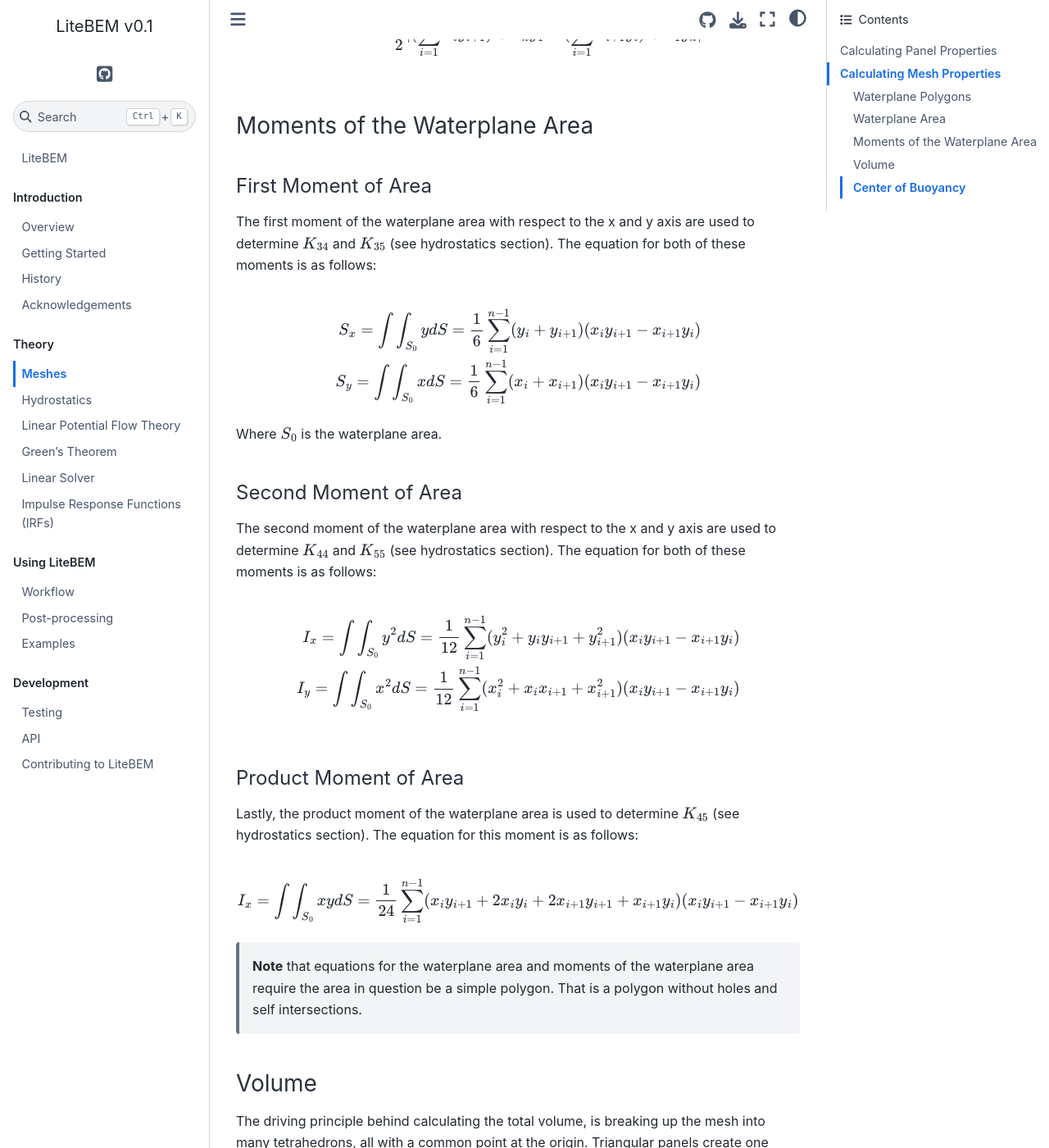
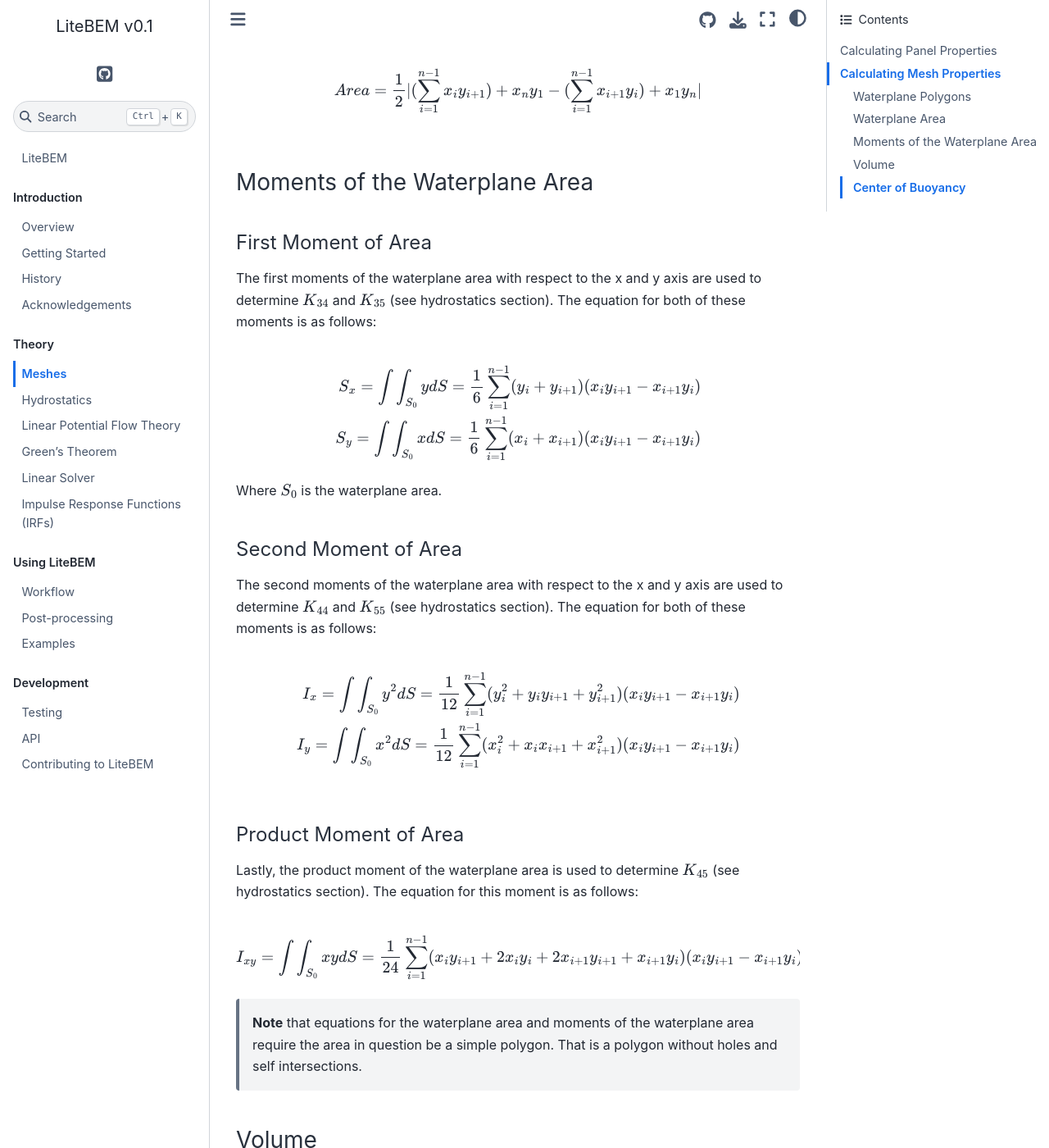
Before and after one commit to dav-og/LiteBEM, a Sphinx documentation site: the page built from docs/source/theory/meshes.md, in a window 1280 px wide and 1400 px high, scrolled down 2439 px. Shown: the whole window at 82% size. Built offline with Sphinx 7.4.7 and the Sphinx Book theme 1.1.4, drawn with Linux system fonts in a browser that asks for light colours; some of the changed text lies outside the part shown.

Commit message:
Update meshes.md

```diff
--- a/docs/source/theory/meshes.md
+++ b/docs/source/theory/meshes.md
@@ -100,7 +100,7 @@
 
 #### First Moment of Area
 
-The first moment of the waterplane area with respect to the x and y axis are used to determine $K_{34}$ and $K_{35}$ (see hydrostatics section). The equation for both of these moments is as follows:
+The first moments of the waterplane area with respect to the x and y axis are used to determine $K_{34}$ and $K_{35}$ (see hydrostatics section). The equation for both of these moments is as follows:
 
 $$
 S_{x} = \int \int_{S_0} y   dS = \frac{1}{6} \sum_{i=1}^{n-1} (y_{i}+y_{i+1})(x_{i}y_{i+1} - x_{i+1}y_{i}) \\
@@ -112,7 +112,7 @@
 
 #### Second Moment of Area
 
-The second moment of the waterplane area with respect to the x and y axis are used to determine $K_{44}$ and $K_{55}$ (see hydrostatics section). The equation for both of these moments is as follows:
+The second moments of the waterplane area with respect to the x and y axis are used to determine $K_{44}$ and $K_{55}$ (see hydrostatics section). The equation for both of these moments is as follows:
 
 $$
 I_{x} = \int \int_{S_0} y^{2} dS = \frac{1}{12} \sum_{i=1}^{n-1} (y_{i}^{2}+y_{i}y_{i+1}+y_{i+1}^{2})(x_{i}y_{i+1} - x_{i+1}y_{i}) \\
@@ -125,7 +125,7 @@
 Lastly, the product moment of the waterplane area is used to determine $K_{45}$ (see hydrostatics section). The equation for this moment is as follows:
 
 $$
-I_{x} = \int \int_{S_0} xy dS = \frac{1}{24} \sum_{i=1}^{n-1} (x_{i}y_{i+1} + 2x_{i}y_{i} + 2x_{i+1}y_{i+1} + x_{i+1}y_{i})(x_{i}y_{i+1} - x_{i+1}y_{i})
+I_{xy} = \int \int_{S_0} xy dS = \frac{1}{24} \sum_{i=1}^{n-1} (x_{i}y_{i+1} + 2x_{i}y_{i} + 2x_{i+1}y_{i+1} + x_{i+1}y_{i})(x_{i}y_{i+1} - x_{i+1}y_{i})
 $$
 
 > **Note** that equations for the waterplane area and moments of the waterplane area require the area in question be a simple polygon. That is a polygon without holes and self intersections.
@@ -161,7 +161,7 @@
 Next, the method of composite parts is used to find the "z" component of the center of buoyancy of the mesh:
 
 $$
-z_b = \frac{\sum{(\rho_{w}V_{i})\overline{z_{i}}}}{\rho_{w}V_{total}}
+z_{b} = \frac{\sum{(\rho_{w}V_{i})\overline{z_{i}}}}{\rho_{w}V_{total}}
 $$
 
 Where $\rho_{w}V_{i}$ is the mass of each individual tetrahedron, and
```
Also changed, not shown: other parts of docs/source/theory/meshes.md (+2 -2 lines).
